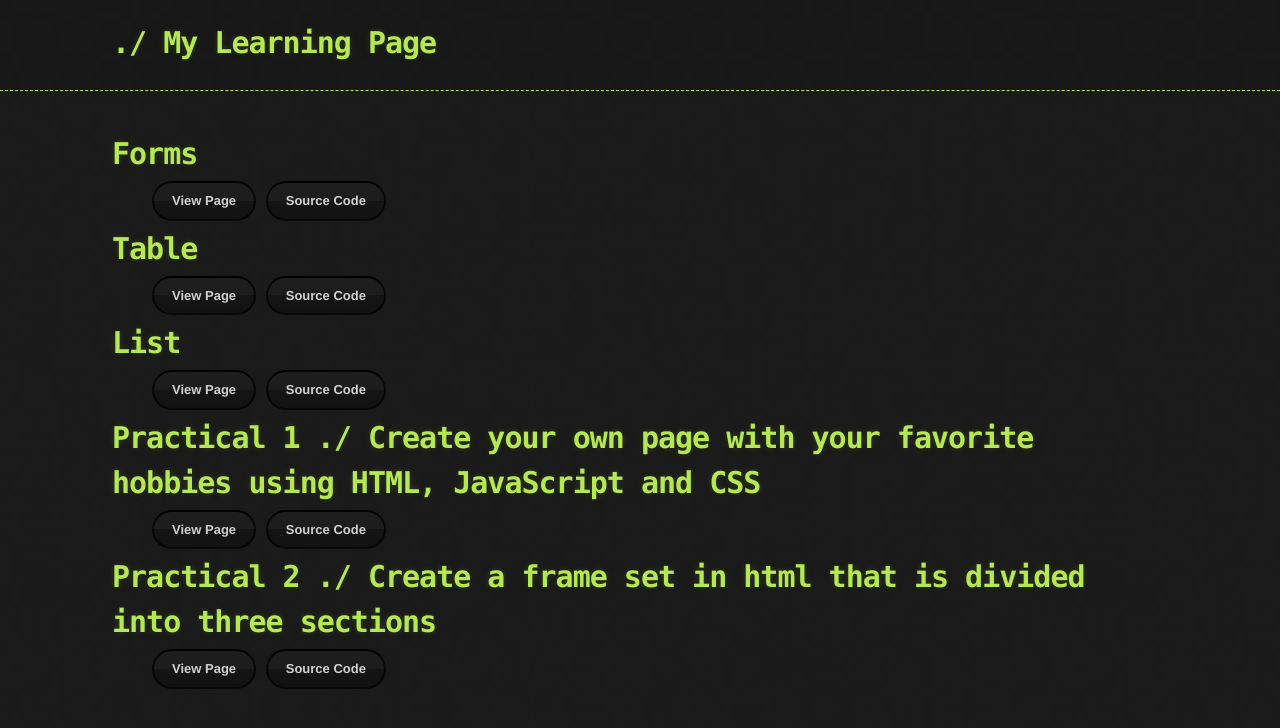
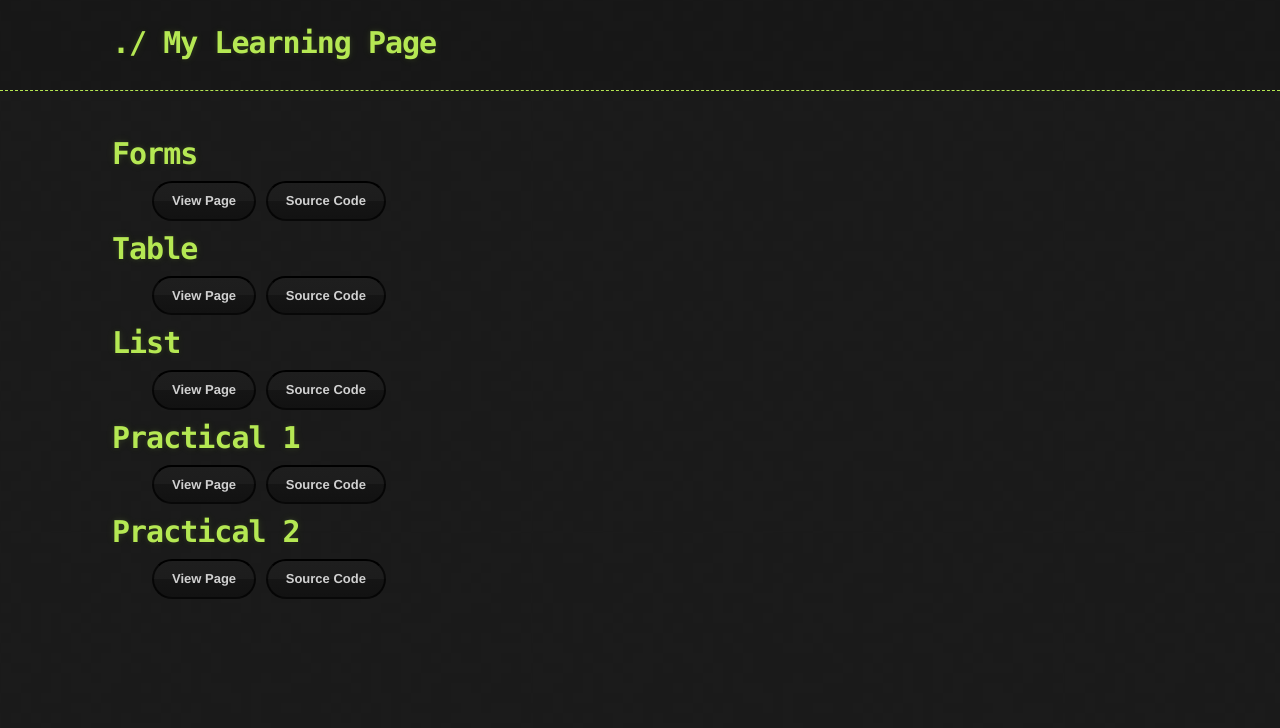
Before and after one commit to 2820402/2820402.github.io, a plain HTML site: page index.html in a window 1280 px wide. Drawn offline with nearby package versions, Linux system fonts and the light colour scheme.

Commit message:
updating home page

```diff
--- a/index.html
+++ b/index.html
@@ -44,10 +44,10 @@
             <h3>List</h3>
             <a href="/list.html">View Page</a>
             <a href="/list.html">Source Code</a>
-            <h3>Practical 1 ./ Create your own page with your favorite hobbies using HTML, JavaScript and CSS</h3>
+            <h3>Practical 1</h3>
             <a href="/projects/practical1.html">View Page</a>
             <a href="/projects/practical1.html">Source Code</a>
-            <h3>Practical 2 ./ Create a frame set in html that is divided into three sections</h3>
+            <h3>Practical 2</h3>
             <a href="/projects/practical2.html">View Page</a>
             <a href="/code/practical_2_code.html">Source Code</a>
         </section>
```
